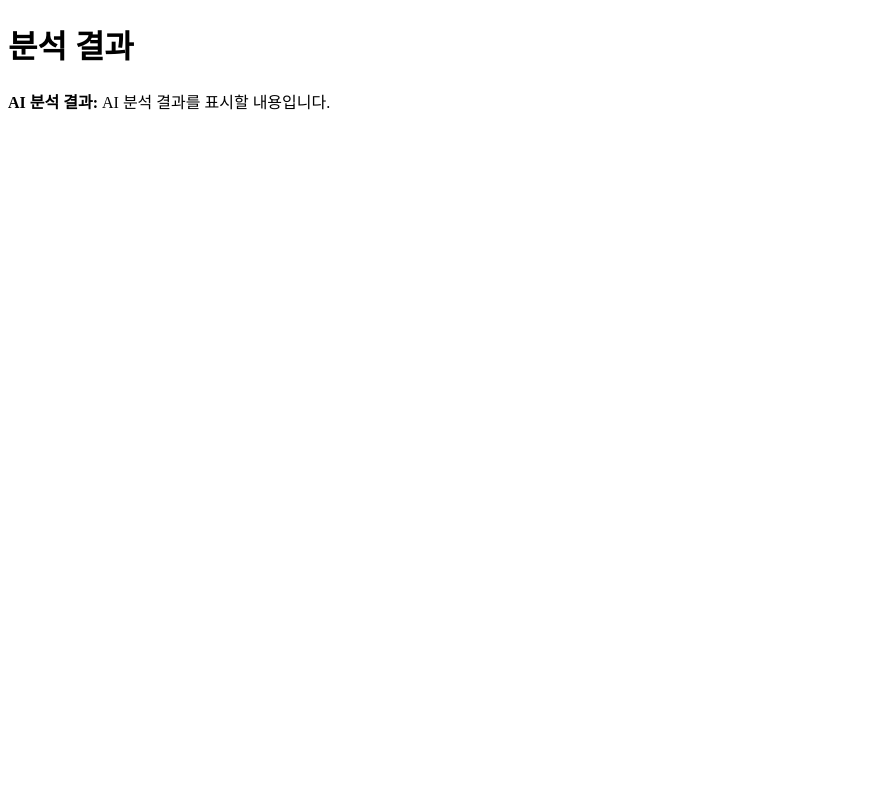
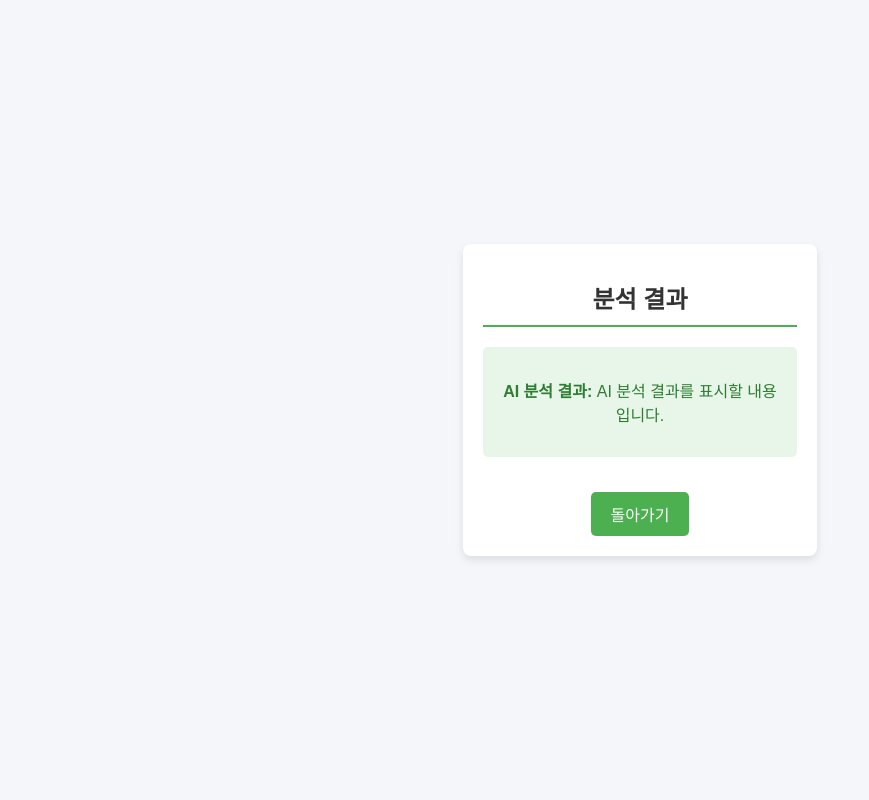
Before and after one commit to adorahelen/PoliceAI, a Flask app: page /answer in a window 1280 px wide. Shown: the whole page, without its empty margins (0-869 px from the left). Run offline with Flask 3, Linux system fonts and the light colour scheme.

Commit message:
1.출력 매번 다름, 2.결과 창 UI

```diff
--- a/templates/answer.html
+++ b/templates/answer.html
@@ -4,6 +4,70 @@
     <meta charset="UTF-8">
     <meta name="viewport" content="width=device-width, initial-scale=1.0">
     <title>분석 결과</title>
+    <style>
+        /* Basic resets and container styling */
+        body, html {
+            margin: 0;
+            padding: 0;
+            box-sizing: border-box;
+            font-family: Arial, sans-serif;
+            background-color: #f4f6f9;
+            display: flex;
+            justify-content: center;
+            align-items: center;
+            height: 100vh;
+        }
+        .container {
+            width: 80%;
+            max-width: 600px;
+            background-color: #ffffff;
+            border-radius: 8px;
+            box-shadow: 0 4px 8px rgba(0, 0, 0, 0.1);
+            padding: 20px;
+            text-align: center;
+        }
+
+        /* Header styling */
+        h1 {
+            color: #333333;
+            font-size: 24px;
+            margin-bottom: 20px;
+            border-bottom: 2px solid #4CAF50;
+            padding-bottom: 10px;
+        }
+
+        /* Result message styling */
+        .results {
+            background-color: #e8f5e9;
+            color: #2e7d32;
+            padding: 15px;
+            border-radius: 5px;
+            margin-bottom: 15px;
+        }
+
+        /* No results message styling */
+        .no-results {
+            color: #757575;
+            font-size: 16px;
+        }
+
+        /* Button styling */
+        button {
+            background-color: #4CAF50;
+            color: white;
+            border: none;
+            padding: 10px 20px;
+            border-radius: 5px;
+            font-size: 16px;
+            cursor: pointer;
+            transition: background-color 0.3s ease;
+            margin-top: 20px;
+        }
+
+        button:hover {
+            background-color: #45a049;
+        }
+    </style>
 </head>
 <body>
     <div class="container">
@@ -13,8 +77,9 @@
                 <p><strong>AI 분석 결과:</strong> {{ result }}</p>
             </div>
         {% else %}
-            <p>전화번호를 포함한 게시물이 없습니다.</p>
+            <p class="no-results">전화번호를 포함한 게시물이 없습니다.</p>
         {% endif %}
+        <button onclick="window.location.href='/'">돌아가기</button>
     </div>
     <script src="static/script.js"></script>
 </body>
```
